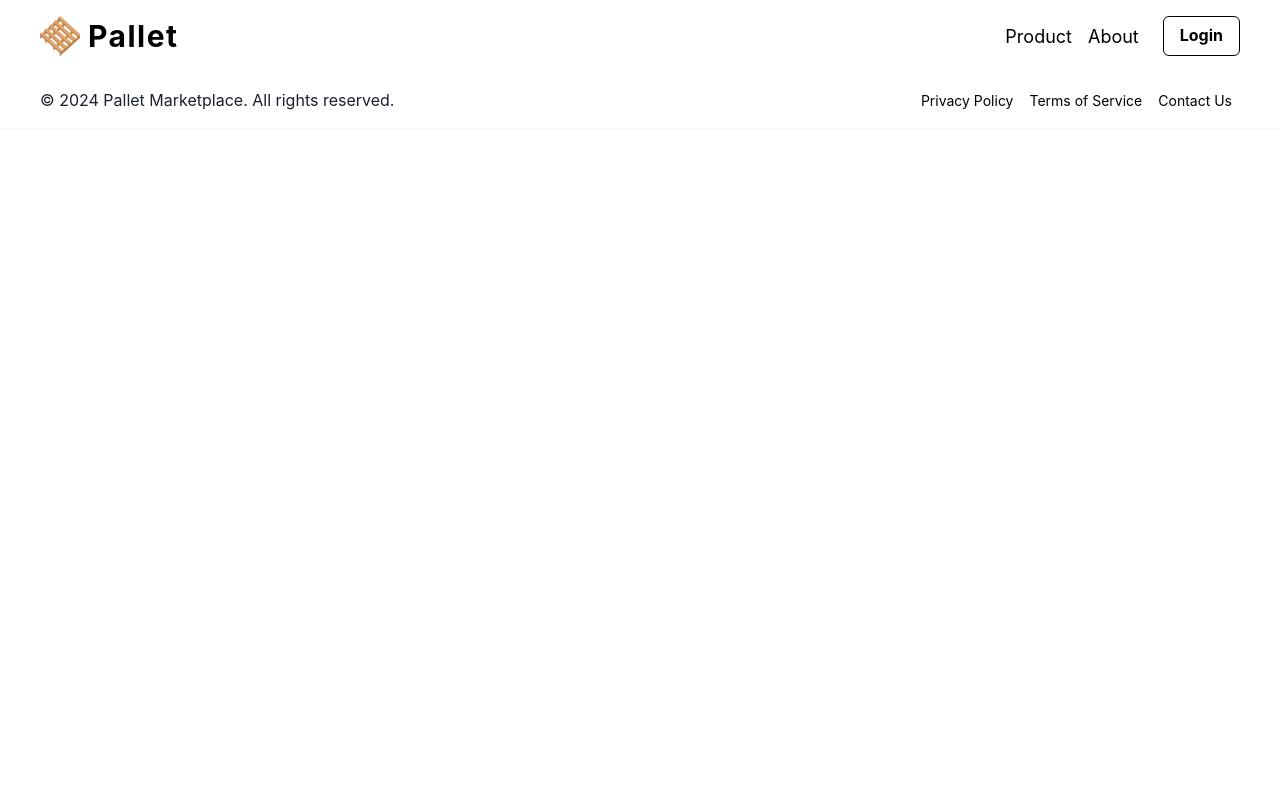
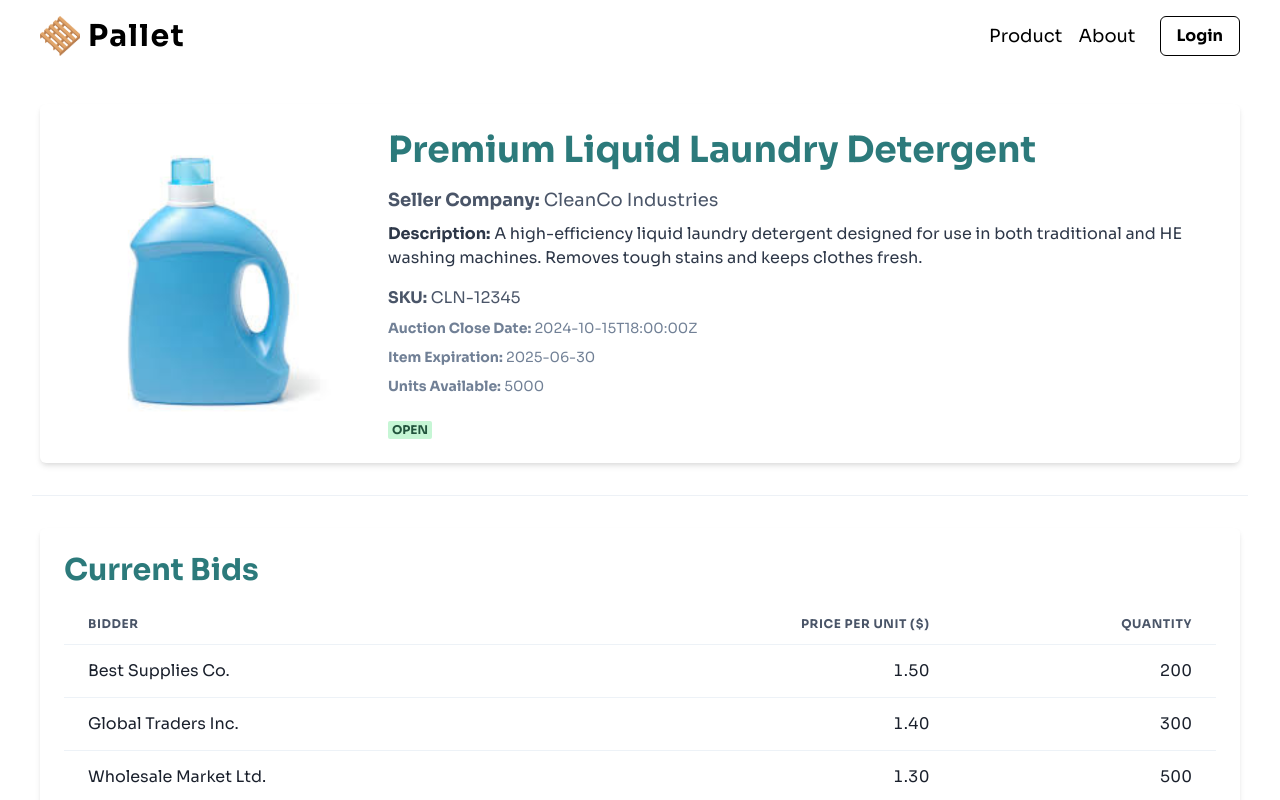
Before and after one commit to dannymansilla/pallet, a React (Create React App) app in the folder frontend/: page /auction/1 in a window 1280 px wide. Shown: the top 800 px of the page. Built offline with nearby package versions, Linux system fonts and the light colour scheme.

Commit message:
a lot of styling and theme

```diff
--- a/frontend/public/index.html
+++ b/frontend/public/index.html
@@ -25,6 +25,7 @@
       Learn how to configure a non-root public URL by running `npm run build`.
     -->
     <title>Pallet</title>
+    <link rel="stylesheet" href="https://fonts.googleapis.com/css2?family=Sora:wght@400;500;600;700&display=swap" />
   </head>
   <body>
     <noscript>You need to enable JavaScript to run this app.</noscript>
--- a/frontend/src/App.css
+++ b/frontend/src/App.css
@@ -1,27 +1,2 @@
-/* src/App.css */
-/* .app {
-  display: flex;
-  flex-direction: column;
-  min-height: 85vh;
-}
-
-.content {
-  flex-grow: 1;
-  text-align: left;
-  padding: 20px;
-  background-color: #f9f9f9;
-  border-radius: 10px;
-  box-shadow: 0 2px 10px rgba(0, 0, 0, 0.1);
-  flex: 1;
-  min-height: 85vh;
-  box-sizing: border-box;
-}
-
-footer {
-  padding: 20px;
-  background-color: #f9f9f9;
-  border-radius: 10px;
-  box-shadow: 0 2px 10px rgba(0, 0, 0, 0.1);
-  position: relative;
-  margin-top: auto;
-} */
+/* src/index.css */
+@import url('https://fonts.googleapis.com/css2?family=Sora:wght@400;500;600;700&display=swap');
--- a/frontend/src/App.js
+++ b/frontend/src/App.js
@@ -16,6 +16,7 @@ import CreateAccountPage from './pages/CreateAccountPage';
 import LoginPage from './pages/LoginPage';
 import ProductDetails from './pages/ProductDetails';
 import Layout from './components/Layout';
+import AuctionDetailsPage from './pages/AuctionDetailsPage';
 
 function App() {
   return (
@@ -34,6 +35,7 @@ function App() {
           <Route path="/list-product" element={<ListProductPage />} />
           <Route path="/bid" element={<BiddingPage />} />
           <Route path="/details" element={<ProductDetails />} />
+          <Route path="/auction/:id" element={<AuctionDetailsPage/>} />
           {/* Add other routes as needed */}
         </Routes>
         <Footer />
--- a/frontend/src/index.css
+++ b/frontend/src/index.css
@@ -1,69 +1,2 @@
-/* index.css */
-
-/*
-@import url('https://fonts.googleapis.com/css2?family=Poppins:wght@300;400;500;600&display=swap');
-
-
-* {
-    margin: 0;
-    padding: 0;
-    box-sizing: border-box;
-}
-
-body {
-    font-family: 'Poppins', sans-serif;
-    background-color: #f4f4f4;
-    color: #333;
-    line-height: 1.6;
-    height: 100%;
-}
-
-
-.container {
-  min-height: 85vh;
-    max-width: 1200px;
-    margin: 0 auto;
-    padding: 0 20px;
-    width: 100%;
-}
-
-
-.cta-button {
-  margin-top: 20px;
-  background: linear-gradient(135deg, #FFC49B, #a1aec3);
-  color: #0A0A0A;
-  border: none;
-  padding: 12px 24px;
-  border-radius: 8px;
-  cursor: pointer;
-  font-size: 16px;
-  transition: background 0.3s ease, transform 0.2s ease, box-shadow 0.2s ease;
-  display: inline-flex;
-  align-items: center;
-  justify-content: center;
-  box-shadow: 0 4px 8px rgba(0, 0, 0, 0.1);
-}
-
-.cta-button:hover {
-  background: linear-gradient(135deg, #FFC49Be2, #a1aec3e1);
-  transform: translateY(-2px);
-  box-shadow: 0 6px 12px rgba(0, 0, 0, 0.15);
-}
-
-.cta-button:active {
-  transform: translateY(0);
-  box-shadow: 0 3px 6px rgba(0, 0, 0, 0.1);
-}
-
-.cta-section {
-  display: flex;
-  justify-content: center;
-  gap: 20px;
-}
-
-
-@media (max-width: 768px) {
-    .container {
-        padding: 0 15px;
-    }
-} */
+/* src/index.css */
+@import url('https://fonts.googleapis.com/css2?family=Sora:wght@400;500;600;700&display=swap');
--- a/frontend/src/pages/AuctionDetailsPage.js
+++ b/frontend/src/pages/AuctionDetailsPage.js
@@ -1,5 +1,6 @@
 // src/pages/AuctionDetailsPage.js
 import React, { useEffect, useState } from 'react';
+import cpg_photo from '../images/liquid_detergent.jpeg';
 import { useParams } from 'react-router-dom';
 import {
   Box,
@@ -11,20 +12,30 @@ import {
   Divider,
   Button,
   Badge,
+  Table,
+  Thead,
+  Tbody,
+  Tr,
+  Th,
+  Td,
 } from '@chakra-ui/react';
 
 // Mock data for a single auction (replace with API data)
 const auctionData = {
   id: 1,
-  title: 'Pallet of Canned Goods',
-  description: 'A pallet of assorted canned goods. Best before: 2023.',
-  image: 'https://via.placeholder.com/300',
-  sku: 'CAN123',
-  closeDate: '2024-09-30',
+  name: 'Premium Liquid Laundry Detergent',
+  sellerCompany: 'CleanCo Industries',
+  description: 'A high-efficiency liquid laundry detergent designed for use in both traditional and HE washing machines. Removes tough stains and keeps clothes fresh.',
+  image: 'https://example.com/images/laundry-detergent.jpg',  // Replace with an actual image URL
+  sku: 'CLN-12345',
+  closeDate: '2024-10-15T18:00:00Z',
+  expiration: '2025-06-30',
+  units: 5000,
   status: 'Open',
   currentBids: [
-    { id: 1, bidder: 'John Doe', amount: '$500', quantity: '100 units' },
-    { id: 2, bidder: 'Jane Smith', amount: '$450', quantity: '50 units' },
+    { id: 1, bidder: 'Best Supplies Co.', amount: 1.5, quantity: 200 },
+    { id: 2, bidder: 'Global Traders Inc.', amount: 1.4, quantity: 300 },
+    { id: 3, bidder: 'Wholesale Market Ltd.', amount: 1.3, quantity: 500 },
   ],
 };
 
@@ -33,7 +44,7 @@ const AuctionDetailsPage = () => {
   const [auction, setAuction] = useState(null);
 
   useEffect(() => {
-    // Replace this with actual API call to fetch auction details by ID
+    // Replace this with an actual API call to fetch auction details by ID
     // Example: fetchAuctionDetails(id).then(data => setAuction(data));
     setAuction(auctionData); // Use mock data for now
   }, [id]);
@@ -43,7 +54,7 @@ const AuctionDetailsPage = () => {
   }
 
   return (
-    <Box bg="gray.50" p={8} minH="80vh">
+    <Box bg="brand.background" p={8} minH="80vh">
       <Flex
         direction={{ base: 'column', md: 'row' }}
         align="center"
@@ -55,8 +66,8 @@ const AuctionDetailsPage = () => {
         boxShadow="md"
       >
         <Image
-          src={auction.image}
-          alt={auction.title}
+          src={cpg_photo}
+          alt={auction.name}
           borderRadius="md"
           boxSize="300px"
           objectFit="cover"
@@ -64,19 +75,28 @@ const AuctionDetailsPage = () => {
           mr={{ base: 0, md: 6 }}
         />
         <Box>
-          <Heading as="h1" size="xl" color="brand.600" mb={4}>
-            {auction.title}
+          <Heading as="h1" size="xl" color="teal.600" mb={4}>
+            {auction.name}
           </Heading>
           <Text fontSize="lg" color="gray.600" mb={2}>
-            SKU: {auction.sku}
+            <strong>Seller Company:</strong> {auction.sellerCompany}
           </Text>
           <Text fontSize="md" color="gray.700" mb={4}>
-            {auction.description}
+            <strong>Description:</strong> {auction.description}
           </Text>
-          <Text fontSize="sm" color="gray.500" mb={4}>
-            Closing Date: {auction.closeDate}
+          <Text fontSize="md" color="gray.600" mb={2}>
+            <strong>SKU:</strong> {auction.sku}
           </Text>
-          <Badge colorScheme={auction.status === 'Open' ? 'green' : 'red'}>
+          <Text fontSize="sm" color="gray.500" mb={2}>
+            <strong>Auction Close Date:</strong> {auction.closeDate}
+          </Text>
+          <Text fontSize="sm" color="gray.500" mb={2}>
+            <strong>Item Expiration:</strong> {auction.expiration}
+          </Text>
+          <Text fontSize="sm" color="gray.500" mb={2}>
+            <strong>Units Available:</strong> {auction.units}
+          </Text>
+          <Badge colorScheme={auction.status === 'Open' ? 'green' : 'red'} mt={4}>
             {auction.status}
           </Badge>
         </Box>
@@ -84,34 +104,29 @@ const AuctionDetailsPage = () => {
 
       <Divider my={8} />
 
+      {/* Current Bids Dashboard */}
       <Box maxW="1200px" mx="auto" p={6} bg="white" borderRadius="md" boxShadow="md">
-        <Heading as="h2" size="lg" color="brand.600" mb={4}>
+        <Heading as="h2" size="lg" color="teal.600" mb={4}>
           Current Bids
         </Heading>
-        <Stack spacing={4}>
-          {auction.currentBids.map((bid) => (
-            <Flex
-              key={bid.id}
-              direction="row"
-              justify="space-between"
-              align="center"
-              bg="gray.100"
-              p={4}
-              borderRadius="md"
-              boxShadow="sm"
-            >
-              <Text fontSize="md" color="gray.700">
-                {bid.bidder}
-              </Text>
-              <Text fontSize="md" color="gray.700">
-                {bid.amount}
-              </Text>
-              <Text fontSize="md" color="gray.700">
-                {bid.quantity}
-              </Text>
-            </Flex>
-          ))}
-        </Stack>
+        <Table variant="simple">
+          <Thead>
+            <Tr>
+              <Th>Bidder</Th>
+              <Th isNumeric>Price per Unit ($)</Th>
+              <Th isNumeric>Quantity</Th>
+            </Tr>
+          </Thead>
+          <Tbody>
+            {auction.currentBids.map((bid) => (
+              <Tr key={bid.id}>
+                <Td>{bid.bidder}</Td>
+                <Td isNumeric>{bid.amount.toFixed(2)}</Td>
+                <Td isNumeric>{bid.quantity}</Td>
+              </Tr>
+            ))}
+          </Tbody>
+        </Table>
       </Box>
 
       <Flex justify="center" mt={8}>
--- a/frontend/src/pages/AuctionsPage.js
+++ b/frontend/src/pages/AuctionsPage.js
@@ -27,7 +27,7 @@ const auctions = [
 
 const AuctionsPage = () => {
   return (
-    <Box bg="gray.50" p={8} minH="80vh">
+    <Box bg="brand.background_color" p={8} minH="80vh">
       <Flex direction="column" align="center" maxW="1200px" mx="auto" p={6} bg="white" borderRadius="md" boxShadow="md">
         <Heading as="h1" size="xl" color="brand.600" mb={6}>
           Current Auctions
@@ -37,7 +37,7 @@ const AuctionsPage = () => {
             <Box
               key={auction.id}
               p={5}
-              bg="gray.100"
+              bg="brand.background_color"
               borderRadius="md"
               boxShadow="sm"
               _hover={{ boxShadow: 'md' }}
@@ -58,7 +58,7 @@ const AuctionsPage = () => {
               </Text>
               <Button
                 as={Link} // Use Link component for navigation
-                to={`/auctions/${auction.id}`} // Dynamic link to auction details page
+                to={`/bid/${auction.id}`} // Dynamic link to auction details page
                 colorScheme="teal"
                 size="sm"
                 width="100%"
--- a/frontend/src/pages/BiddingPage.js
+++ b/frontend/src/pages/BiddingPage.js
@@ -1,70 +1,166 @@
 // src/pages/BiddingPage.js
 import React, { useState } from 'react';
 import { useLocation } from 'react-router-dom';
-import './BiddingPage.css'; // Add a CSS file for styling
+import cpg_photo from '../images/liquid_detergent.jpeg';
+import {
+  Box,
+  Flex,
+  Grid,
+  Heading,
+  Image,
+  Text,
+  FormControl,
+  FormLabel,
+  // Input,
+  NumberInput,
+  NumberInputField,
+  Button,
+  useToast,
+  GridItem,
+} from '@chakra-ui/react';
 
 const BiddingPage = () => {
   // Use useLocation to access item data passed through the link
-  const location = useLocation();
-  const item = location.state?.item;
+  // const location = useLocation();
+  // const item = location.state?.item;
+  const item = {
+    "id": "1",
+    "name": "Premium Liquid Laundry Detergent",
+    "sellerCompany": "CleanCo Industries",
+    "description": "A high-efficiency liquid laundry detergent designed for use in both traditional and HE washing machines. Removes tough stains and keeps clothes fresh.",
+    "image": {cpg_photo},  // Replace with an actual image URL
+    "sku": "CLN-12345",
+    "closeDate": "2024-10-15T18:00:00Z",
+    "expiration": "2025-06-30",
+    "units": 5000,
+    "pricePerUnit": 1.25,  // Price can be used as a starting bid price if needed
+    "category": "Household",
+    "status": "Open"  // Status can be Open, Closed, etc.
+  };
+
 
   // Form state
   const [bidPrice, setBidPrice] = useState('');
   const [quantity, setQuantity] = useState('');
-  const [deliveryAddress, setDeliveryAddress] = useState('');
+
+  const toast = useToast();
 
   const handleSubmit = (e) => {
     e.preventDefault();
-    alert(`Bid submitted for ${item.name}! Price: $${bidPrice}, Quantity: ${quantity}, Delivery Address: ${deliveryAddress}`);
+    toast({
+      title: `Bid submitted for ${item.name}!`,
+      description: `Price per unit: $${bidPrice}, Quantity: ${quantity}`,
+      status: 'success',
+      duration: 5000,
+      isClosable: true,
+    });
     // Handle the submission logic here (e.g., API call to submit the bid)
   };
 
   return (
-    <div className="bidding-page">
-      <h2>Bid on {item.name}</h2>
-      <img src={item.image} alt={item.name} className="bidding-page-image" />
-      <p><strong>Description:</strong> {item.description}</p>
-      <p><strong>SKU:</strong> {item.sku}</p>
-      <p><strong>Auction Close Date:</strong> {item.closeDate}</p>
-      <p><strong>Status:</strong> {item.status}</p>
+    <Flex
+      direction="column"
+      align="center"
+      bg="brand.background_color"
+      minH="100vh"
+      p={8}
+    >
+      <Box
+        bg="white"
+        p={6}
+        borderRadius="md"
+        boxShadow="md"
+        width={{ base: '100%', md: '80%' }}
+        maxWidth="1000px"
+      >
+        <Heading as="h2" mb={6} textAlign="center" size="lg">
+          Bid on {item.name}
+        </Heading>
 
-      <form onSubmit={handleSubmit} className="bid-form">
-        <div className="form-group">
-          <label>Bid Price per Unit:</label>
-          <input
-            type="number"
-            value={bidPrice}
-            onChange={(e) => setBidPrice(e.target.value)}
-            required
-            placeholder="Enter bid price per unit"
-          />
-        </div>
+        {/* Two-Column Layout */}
+        <Grid templateColumns={{ base: '1fr', md: '1fr 1fr' }} gap={6}>
+          {/* Left Column - Image and Item Info */}
+          <GridItem>
+            <Image
+              src={cpg_photo}
+              alt={item.name}
+              borderRadius="md"
+              mb={4}
+              width="60%"
+              objectFit="cover"
+            />
+            <Box>
+              <Text fontWeight="bold" mb={2}>
+                Product Name:
+              </Text>
+              <Text mb={4}>{item.name}</Text>
+              <Text fontWeight="bold" mb={2}>
+                Seller Company:
+              </Text>
+              <Text mb={4}>{item.sellerCompany}</Text>
+              <Text fontWeight="bold" mb={2}>
+                Description:
+              </Text>
+              <Text mb={4}>{item.description}</Text>
+              <Text fontWeight="bold" mb={2}>
+                SKU:
+              </Text>
+              <Text mb={4}>{item.sku}</Text>
+              <Text fontWeight="bold" mb={2}>
+                Auction Close Date:
+              </Text>
+              <Text mb={4}>{item.closeDate}</Text>
+              <Text fontWeight="bold" mb={2}>
+                Item Expiration:
+              </Text>
+              <Text mb={4}>{item.expiration}</Text>
+              <Text fontWeight="bold" mb={2}>
+                Units per Pallet:
+              </Text>
+              <Text mb={4}>{item.units}</Text>
+            </Box>
+          </GridItem>
 
-        <div className="form-group">
-          <label>Quantity:</label>
-          <input
-            type="number"
-            value={quantity}
-            onChange={(e) => setQuantity(e.target.value)}
-            required
-            placeholder="Enter quantity"
-          />
-        </div>
+          {/* Right Column - Bidding Form */}
+          <GridItem>
+            <form onSubmit={handleSubmit}>
+              <FormControl mb={4}>
+                <FormLabel>Price per Unit</FormLabel>
+                <NumberInput
+                  value={bidPrice}
+                  onChange={(valueString) => setBidPrice(valueString)}
+                  precision={2}
+                  step={0.01}
+                  min={0}
+                >
+                  <NumberInputField placeholder="Enter price per unit" />
+                </NumberInput>
+              </FormControl>
 
-        <div className="form-group">
-          <label>Delivery Address:</label>
-          <input
-            type="text"
-            value={deliveryAddress}
-            onChange={(e) => setDeliveryAddress(e.target.value)}
-            required
-            placeholder="Enter delivery address"
-          />
-        </div>
+              <FormControl mb={4}>
+                <FormLabel>Quantity</FormLabel>
+                <NumberInput
+                  value={quantity}
+                  onChange={(valueString) => setQuantity(valueString)}
+                  min={1}
+                >
+                  <NumberInputField placeholder="Enter quantity" />
+                </NumberInput>
+              </FormControl>
 
-        <button type="submit" className="cta-button">Submit Bid</button>
-      </form>
-    </div>
+              <Button
+                type="submit"
+                colorScheme="teal"
+                width="full"
+                mt={4}
+              >
+                Submit Bid
+              </Button>
+            </form>
+          </GridItem>
+        </Grid>
+      </Box>
+    </Flex>
   );
 };
 
--- a/frontend/src/pages/HomePage.js
+++ b/frontend/src/pages/HomePage.js
@@ -23,7 +23,7 @@ const HomePage = () => {
           <Heading as="h1" size="xl" color="black" mb={4}>
             Buy and sell excess CPG inventory
           </Heading>
-          <Text fontSize="lg" color="black" mb={4}>
+          <Text fontSize="lg" color="black" mb={4} fontFamily="'Sofadi One', sans-serif">
           Our B2B auction platform allows sellers to automate the sale of excess consumer packaged goods inventory and buyers to bid on a variety of products from well-known brands across categories.
           </Text>
           <Stack direction={{ base: 'column', sm: 'row' }} spacing={4} mt={4}>
--- a/frontend/src/pages/ProfilePage.js
+++ b/frontend/src/pages/ProfilePage.js
@@ -6,7 +6,6 @@ import {
   Heading,
   Text,
   Image,
-  // Stack,
   Divider,
   SimpleGrid,
   Badge,
@@ -31,24 +30,24 @@ const currentBids = [
     item: 'Pallet of Paper Towels',
     bidAmount: '$500',
     quantity: '500 units',
-    status: 'Leading'
+    status: 'OPEN'
   },
   {
     id: 2,
     item: 'Bulk Pack of Bottled Water',
     bidAmount: '$300',
     quantity: '1000 units',
-    status: 'Outbid'
+    status: 'OPEN'
   },
 ];
 
 const listings = [
   {
     id: 1,
-    title: 'Pallet of Canned Goods',
-    currentBids: 5,
+    title: 'Premium Liquid Laundry Detergent', // Updated to match the example
+    currentBids: 8,
     status: 'Open',
-    closingDate: '2024-09-30'
+    closingDate: '2024-10-15'
   },
   {
     id: 2,
@@ -57,11 +56,18 @@ const listings = [
     status: 'Closed',
     closingDate: '2024-10-05'
   },
+  {
+    id: 3,
+    title: 'Pallet of Canned Goods',
+    currentBids: 5,
+    status: 'Open',
+    closingDate: '2024-09-30'
+  }
 ];
 
 const ProfilePage = () => {
   return (
-    <Box bg="gray.50" p={8} minH="80vh">
+    <Box bg="brand.background_color" p={8} minH="80vh">
       <Flex direction="column" align="center" maxW="1200px" mx="auto" p={6} bg="white" borderRadius="md" boxShadow="md">
         <Flex direction={{ base: 'column', md: 'row' }} align="center" mb={8}>
           <Image
@@ -74,7 +80,7 @@ const ProfilePage = () => {
             mb={{ base: 4, md: 0 }}
           />
           <Box textAlign={{ base: 'center', md: 'left' }}>
-            <Heading as="h1" size="xl" color="brand.600" mb={2}>
+            <Heading as="h1" size="xl" color="teal.600" mb={2}>
               {user.name}
             </Heading>
             <Text fontSize="lg" color="gray.600" mb={1}>
@@ -88,8 +94,9 @@ const ProfilePage = () => {
 
         <Divider mb={8} />
 
+        {/* Active Bids Section */}
         <Box w="100%" mb={8}>
-          <Heading as="h2" size="lg" color="brand.600" mb={4}>
+          <Heading as="h2" size="lg" color="teal.600" mb={4}>
             Active Bids
           </Heading>
           <SimpleGrid columns={{ base: 1, md: 2 }} spacing={6}>
@@ -103,7 +110,7 @@ const ProfilePage = () => {
                 _hover={{ boxShadow: 'md' }}
                 transition="box-shadow 0.2s ease-in-out"
               >
-                <Heading as="h3" size="md" color="brand.600" mb={2}>
+                <Heading as="h3" size="md" color="teal.600" mb={2}>
                   {bid.item}
                 </Heading>
                 <Text fontSize="md" color="gray.700" mb={2}>
@@ -112,7 +119,7 @@ const ProfilePage = () => {
                 <Text fontSize="sm" color="gray.500" mb={2}>
                   Quantity: {bid.quantity}
                 </Text>
-                <Badge colorScheme={bid.status === 'Leading' ? 'green' : 'red'}>
+                <Badge colorScheme={bid.status === 'OPEN' ? 'green' : 'red'}>
                   {bid.status}
                 </Badge>
               </Box>
@@ -122,8 +129,9 @@ const ProfilePage = () => {
 
         <Divider mb={8} />
 
+        {/* Your Listings Section */}
         <Box w="100%">
-          <Heading as="h2" size="lg" color="brand.600" mb={4}>
+          <Heading as="h2" size="lg" color="teal.600" mb={4}>
             Your Listings
           </Heading>
           <SimpleGrid columns={{ base: 1, md: 2 }} spacing={6}>
@@ -137,7 +145,7 @@ const ProfilePage = () => {
                 _hover={{ boxShadow: 'md' }}
                 transition="box-shadow 0.2s ease-in-out"
               >
-                <Heading as="h3" size="md" color="brand.600" mb={2}>
+                <Heading as="h3" size="md" color="teal.600" mb={2}>
                   {listing.title}
                 </Heading>
                 <Text fontSize="md" color="gray.700" mb={2}>
@@ -151,7 +159,7 @@ const ProfilePage = () => {
                 </Text>
                 <Button
                   as={Link} // Use Link component for navigation
-                  to={`/auctions/${listing.id}`} // Link to auction details page
+                  to={`/auction/${listing.id}`} // Link to auction details page
                   colorScheme="teal"
                   size="sm"
                   width="100%"
--- a/frontend/src/theme.js
+++ b/frontend/src/theme.js
@@ -2,6 +2,10 @@
 import { extendTheme } from '@chakra-ui/react';
 
 const theme = extendTheme({
+  fonts: {
+    heading: `'Sora', sans-serif`,
+    body: `'Sora', sans-serif`,
+  },
   colors: {
     brand: {
       background_color: "white",
@@ -16,7 +20,8 @@ const theme = extendTheme({
     Button: {
       baseStyle: {
         borderRadius: 'md', // Rounded corners
-        fontWeight: 'bold', // Bold text
+        fontFamily: `'Sora', sans-serif`,
+        fontWeight: 'bold'
       },
       variants: {
         solid: {
```
Also changed, not shown: frontend/src/pages/BiddingPage.css (deleted, +0 -37 lines), frontend/src/images/liquid_detergent.jpeg (added), 1 other file (tests, documents, lock files or other folders).
